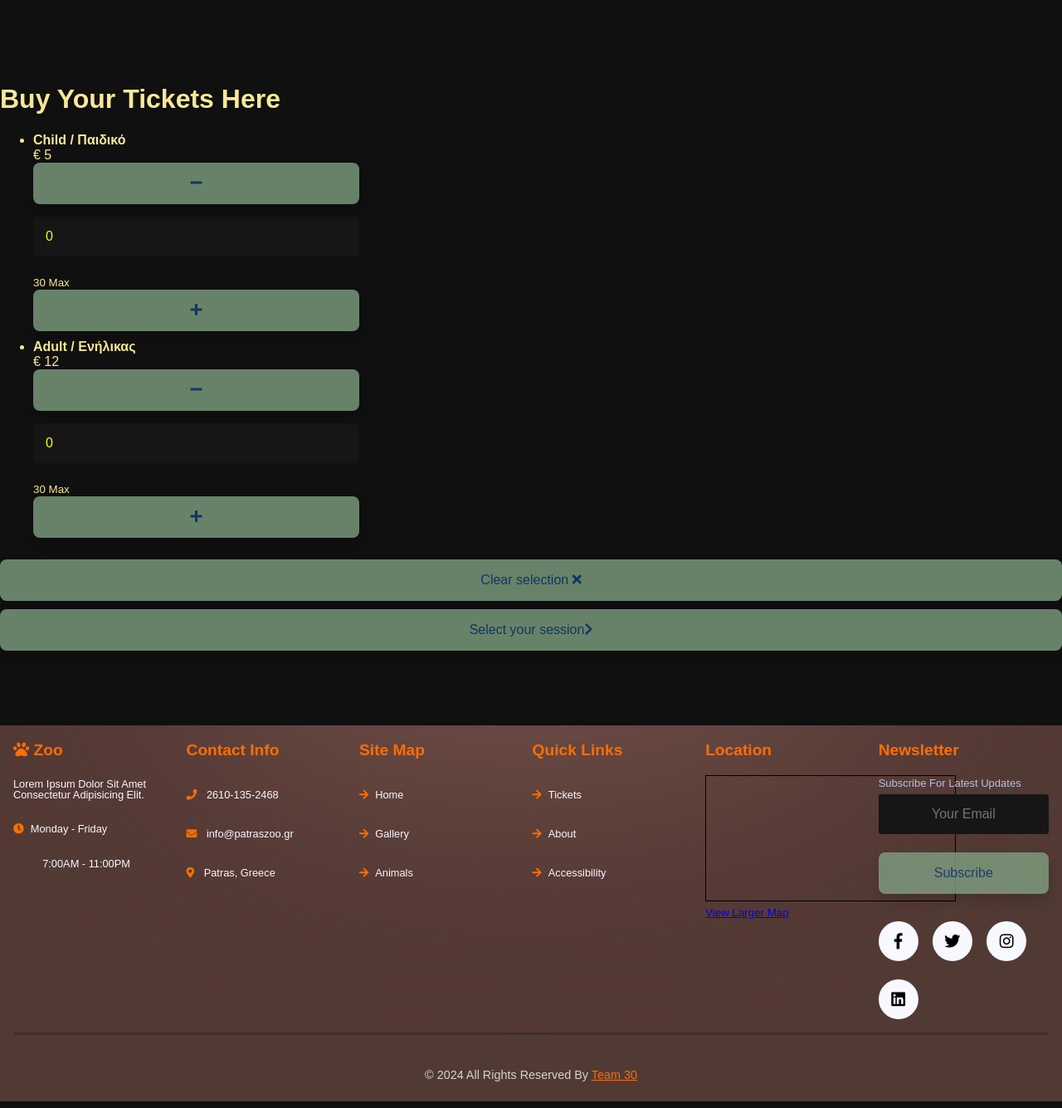
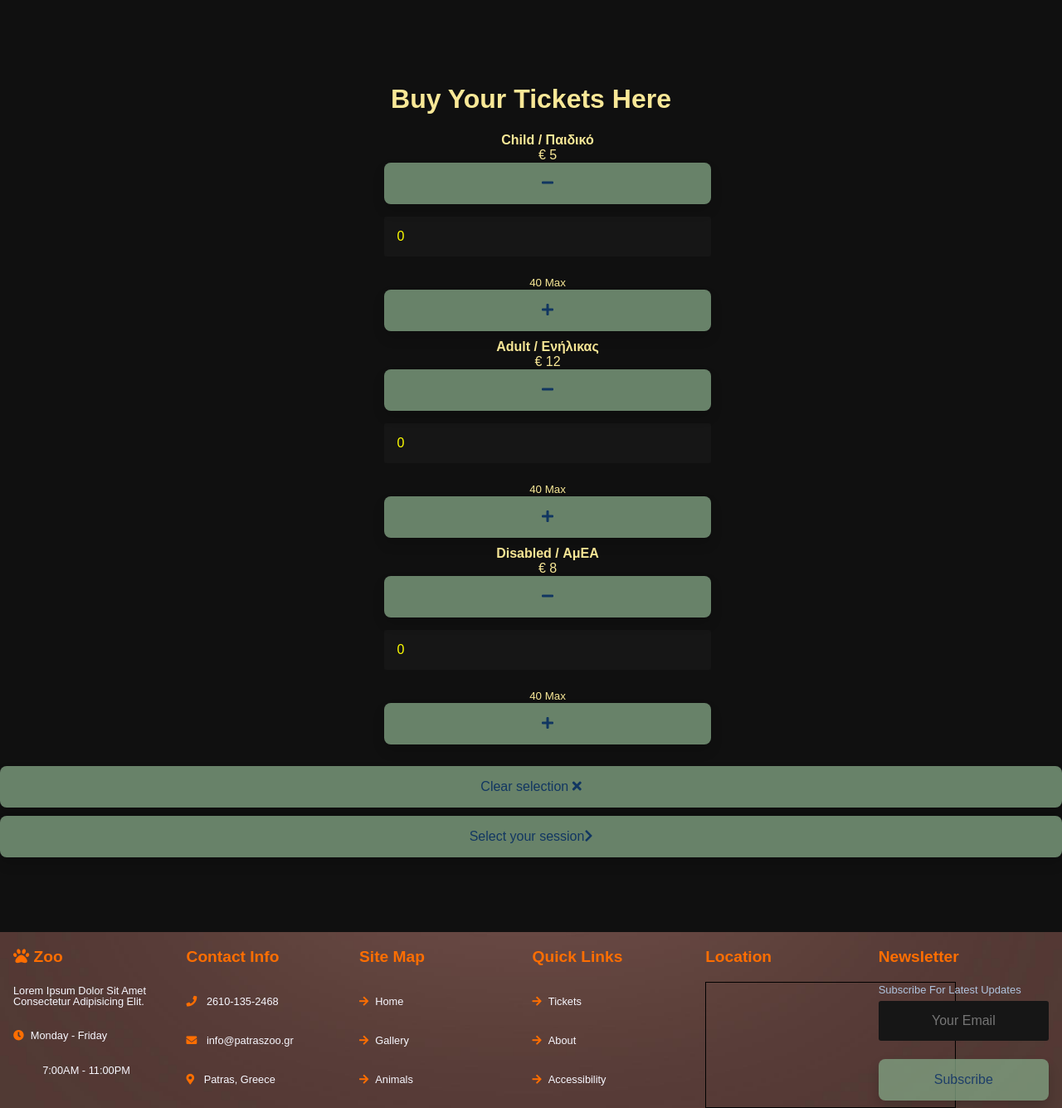
Before and after one commit to alextsakir/NodeZoo, a Node server app: page /tickets in a window 1280 px wide. Shown: the part 104-1439 px from the top of the page at 83% size. Run offline with Node 20, Linux system fonts and the light colour scheme; some libraries are stand-ins or nearby versions; grey boxes are pictures that could not be loaded.

Commit message:
payment screen, changes on server.mjs

```diff
--- a/public/style.css
+++ b/public/style.css
@@ -147,6 +147,13 @@ main {
 }
 
 #tickets-container {
+
+    text-align: center;
+
+    ul {
+        list-style: none;
+    }
+
     .ticket-selector {
         display: inline-block;
 
--- a/server.mjs
+++ b/server.mjs
@@ -45,7 +45,8 @@ class Database {
 
     tickets = [
         new Ticket("Παιδικό", "Child", "child ticket", 5),
-        new Ticket("Ενήλικας", "Adult", "adult ticket", 12)
+        new Ticket("Ενήλικας", "Adult", "adult ticket", 12),
+        new Ticket("ΑμΕΑ", "Disabled", "disabled ticket", 8)
     ]
 
     saveSubscription(email) {
--- a/views/tickets.hbs
+++ b/views/tickets.hbs
@@ -1,31 +1,28 @@
-<h1>Buy your tickets here</h1>
+
+
 <div id="tickets-container">
     <form class="booking-form capture-add-to-cart" id="ticket-selection-form" action="api/tickets-selected" method="POST">
+        <h1>Buy your tickets here</h1>
         <ul id="choose-tickets" class="ticket-list">
-<!--            {{tickets}}-->
             {{#each tickets}}
-            <li class="ticket" style="clear: both;">
-                <div class="ticket-layout">
+            <li class="ticket" id="{{name_EN}}" style="clear: both;">
                 <div class="text">
                     <strong class="ticket-title"> {{ name_EN }} / {{ name_GR }} </strong>
                     <div class="price"> <span class="price-active"> € {{ price }} </span> </div>
                 </div>
                 <div class="quantity">
-                        <input type="hidden" id="price" value="{{ price }}">
                     <span class="ticket-selector">
                         <button type="button" aria-label="decrease quantity" class="minus-ticket-selector" data-toggle="popover" data-trigger="hover" data-placement="top" data-content="Click and hold to remove faster..." title="">
                         <i class="fa fa-minus" aria-hidden="true"></i>
                         </button>
                         <span class="selector-total">
-                                <span class="hidden-ticket-qty true-item-quantity" aria-label="selected ticket quantity" style="display: none!important;" data-item-name="Ενήλικες/ Adults" data-item-price="21" data-item-id="105451" data-item-category="Απλά εισιτήρια/ General Tickets"> 0 </span>
-                                <input type="text" inputmode="numeric" pattern="^\d+$" name="tickets[105451][qty]" value="0" id="qty_105451" class="ticket-qty-input" data-min="1" data-max="30">
-                                <small class="max-total" data-min="1" data-max="30">30 max</small>
+                            <input type="text" inputmode="numeric" pattern="^\d+$" value="0" id="{{name_EN}}" class="ticket-quantity-input" data-min="0" data-max="30">
+                            <small class="max-total" data-min="1" data-max="30">40 max</small>
                         </span>
                         <button type="button" aria-label="increase quantity" class="plus-ticket-selector" data-toggle="popover" data-trigger="hover" data-placement="top" data-content="Click and hold to add faster..." title="">
                             <i class="ticket-selector-icon ticket-selector-icon--plus fa fa-plus" aria-hidden="true"></i>
                         </button>
                     </span>
-                    </div>
                 </div>
             </li>
         {{/each}}
@@ -38,3 +35,39 @@
         </div>
     </form>
 </div>
+<script>
+    let tickets = document.getElementsByTagName("li");
+    console.log(Array.from(tickets));
+    Array.from(tickets).forEach(function (element) {
+        console.log(element);
+
+        let ticketId = element.id;
+        console.log(ticketId)
+        let minusButton = document.querySelector(`#${ticketId} .minus-ticket-selector`);
+        // console.log(minusButton);
+        minusButton.addEventListener("click", function () {
+            console.log("got here");
+            let quantityInput = document.querySelector(`#${ticketId} .ticket-quantity-input`);
+            if (quantityInput.value > 0)
+                quantityInput.value--;
+        });
+        let plusButton = document.querySelector(`#${ticketId} .plus-ticket-selector`);
+        plusButton.addEventListener("click", function () {
+            console.log("got here");
+            let quantityInput = document.querySelector(`#${ticketId} .ticket-quantity-input`);
+            if (quantityInput.value < 40)
+                quantityInput.value++;
+        });
+    });
+
+    let clearButton = document.querySelector("#clear-ticket-selection");
+    console.log(clearButton)
+    clearButton.addEventListener("click", function () {
+        let quantityInputs = document.querySelectorAll(".ticket-quantity-input");
+        console.log(quantityInputs);
+        for (let input of quantityInputs) {
+            input.value = 0;
+        }
+    });
+
+</script>
```
Lines whose indentation alone changed are shown as unchanged.
